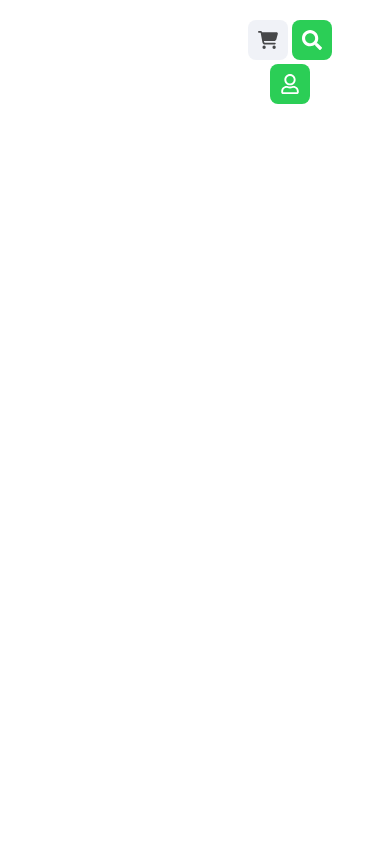
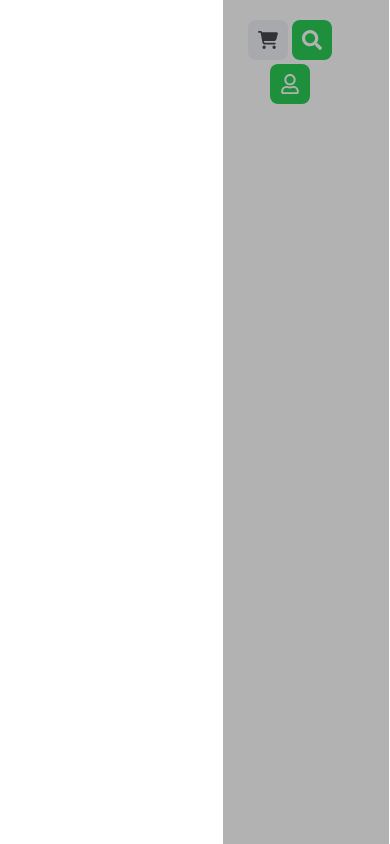
Before and after one commit to impooya/sabzlearn-ir, a React (Vite) app: page / in a window 390 px wide. Both pictures are taken after a click on the button 350 px from the left and 62 px from the top of the page. Built offline with nearby package versions, Linux system fonts and the light colour scheme.

Commit message:
finsish sidebar feature and compelted header website and navbar sections

```diff
--- a/src/components/Header.jsx
+++ b/src/components/Header.jsx
@@ -7,8 +7,10 @@ import { FaRegUser } from "react-icons/fa";
 import { IoMdMenu } from "react-icons/io";
 import { useContext } from "react";
 import { SidebarContext } from "../contexts/sidebarState";
+import { OverlayContext } from "../contexts/OverlayState";
 function Header() {
   const sidebarConfig = useContext(SidebarContext);
+  const overlayConfig = useContext(OverlayContext);
   return (
     <>
       {/*top of main header*/}
@@ -189,6 +191,7 @@ function Header() {
             className="md:hidden  w-10 h-10 bg-green-primery text-white rounded-lg flex justify-center items-center child:size-5 cursor-pointer"
             onClick={() => {
               sidebarConfig.sidebarOpenHnadler();
+              overlayConfig.setIsShowOverLay(true);
             }}
           >
             <IoMdMenu />
--- a/src/components/Overlay.jsx
+++ b/src/components/Overlay.jsx
@@ -1,9 +1,22 @@
+import { useContext } from "react";
 import { createPortal } from "react-dom";
+import { OverlayContext } from "../contexts/OverlayState";
+import { SidebarContext } from "../contexts/sidebarState";
 function Overlay() {
+  const overlayConfig = useContext(OverlayContext);
+  const sidebarConfig = useContext(SidebarContext);
   return (
     <>
       {createPortal(
-        <div className="bg-black/30 inset-0 absolute z-[99] h-screen w-screen hidden"></div>,
+        <div
+          className={`bg-black/30 inset-0 absolute z-[99] h-screen w-screen ${
+            overlayConfig.isShowOverLay ? null : "hidden"
+          }`}
+          onClick={() => {
+            overlayConfig.preventShowOverLayHandler();
+            sidebarConfig.sidebarCloseHandler();
+          }}
+        ></div>,
         document.getElementById("overlay")
       )}
     </>
--- a/src/components/SideBar.jsx
+++ b/src/components/SideBar.jsx
@@ -1,9 +1,11 @@
 import { useContext } from "react";
 import { IoIosArrowDown, IoMdClose } from "react-icons/io";
 import { SidebarContext } from "../contexts/sidebarState";
+import { OverlayContext } from "../contexts/OverlayState";
 
 function SideBar() {
   const sidebarConfig = useContext(SidebarContext);
+  const overlayConfig = useContext(OverlayContext);
 
   const handleToggle = (id) => {
     // اگر منوی جدید باز شود، منوی قبلی بسته شود
@@ -20,7 +22,13 @@ function SideBar() {
     <section className="bg-white h-full w-56 pt-3 px-5 flex flex-col items-start justify-start text-dark-primery md:hidden">
       <div className="flex justify-between items-center w-full border-b border-b-zinc-500/20 pb-2">
         <img src="/images/logo/Logo.png" alt="Logo" className="h-10 w-16" />
-        <button type="button" onClick={sidebarConfig.sidebarCloseHandler}>
+        <button
+          type="button"
+          onClick={() => {
+            sidebarConfig.sidebarCloseHandler();
+            overlayConfig.setIsShowOverLay(false);
+          }}
+        >
           <IoMdClose />
         </button>
       </div>
--- a/src/contexts/OverlayState.jsx
+++ b/src/contexts/OverlayState.jsx
@@ -1,5 +1,20 @@
-function OverlayState() {
-  return <div>OverlayState</div>;
+/* eslint-disable react/prop-types */
+import { createContext, useState } from "react";
+
+const OverlayContext = createContext();
+
+function OverlayProvider({ children }) {
+  const [isShowOverLay, setIsShowOverLay] = useState(false);
+  function preventShowOverLayHandler() {
+    setIsShowOverLay((prev) => !prev);
+  }
+  return (
+    <OverlayContext.Provider
+      value={{ isShowOverLay, setIsShowOverLay, preventShowOverLayHandler }}
+    >
+      {children}
+    </OverlayContext.Provider>
+  );
 }
 
-export default OverlayState;
+export { OverlayProvider, OverlayContext };
--- a/src/page/Root.jsx
+++ b/src/page/Root.jsx
@@ -1,12 +1,15 @@
+import { OverlayProvider } from "../contexts/OverlayState";
 import { SidebarProvider } from "../contexts/sidebarState";
 import Home from "./Home";
 
 export default function Root() {
   return (
     <>
-      <SidebarProvider>
-        <Home />
-      </SidebarProvider>
+      <OverlayProvider>
+        <SidebarProvider>
+          <Home />
+        </SidebarProvider>
+      </OverlayProvider>
     </>
   );
 }
```
